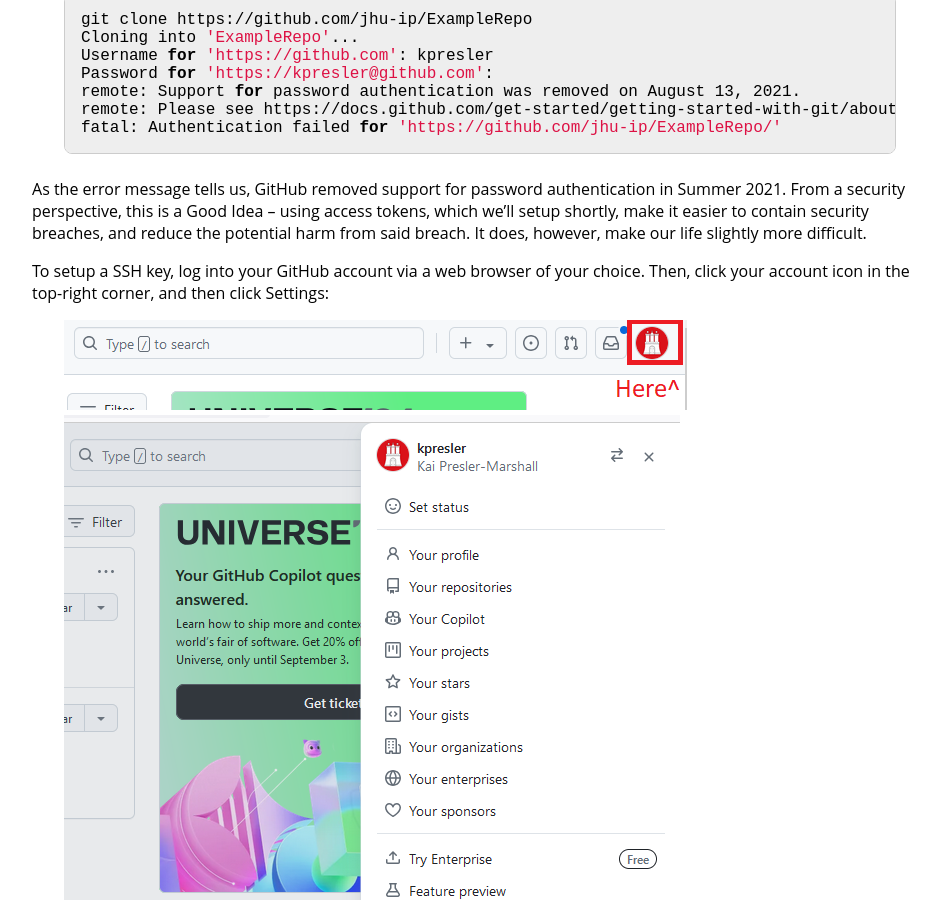
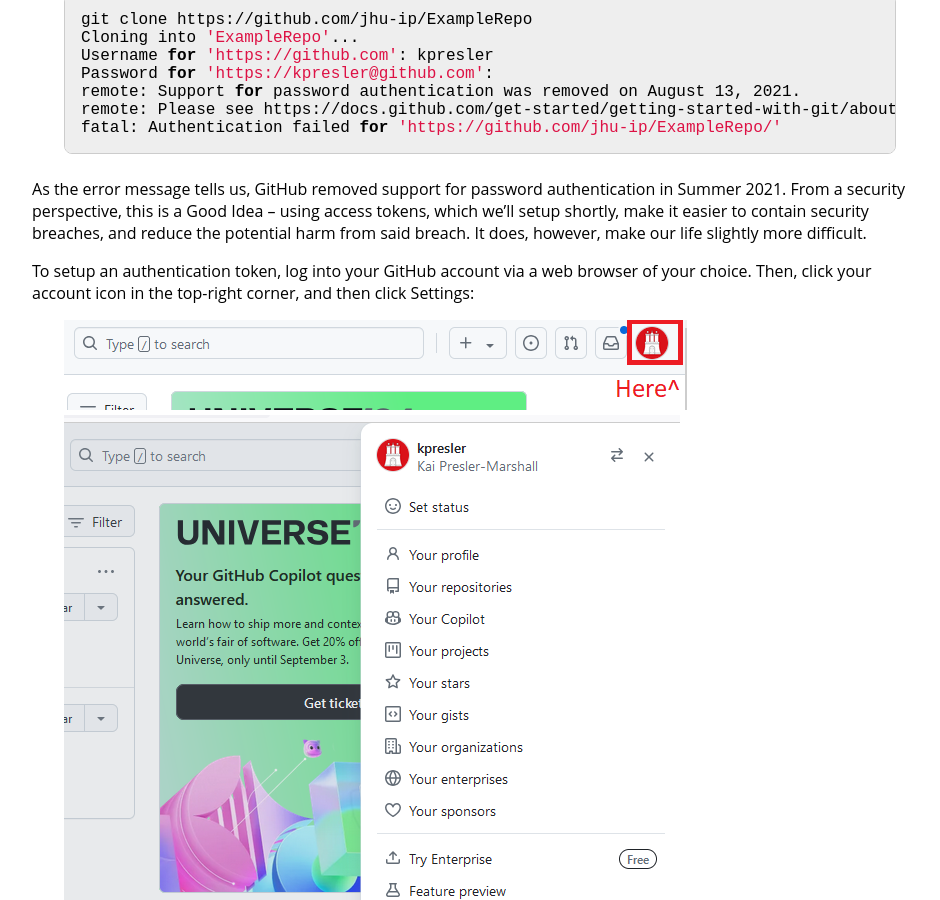
Before and after one commit to jhu-ip/cs220-f24, a Jekyll site: the page built from resources/github-ssh.md, in a window 1280 px wide and 900 px high, scrolled down 669 px. Shown: the whole window, without its empty margins (160-1100 px from the left). Built offline with Jekyll 4.4.1, drawn with Linux system fonts in a browser that asks for light colours.

Commit message:
fix typo

```diff
--- a/resources/github-ssh.md
+++ b/resources/github-ssh.md
@@ -37,7 +37,7 @@
 
 As the error message tells us, GitHub removed support for password authentication in Summer 2021.  From a security perspective, this is a Good Idea -- using access tokens, which we'll setup shortly, make it easier to contain security breaches, and reduce the potential harm from said breach.  It does, however, make our life slightly more difficult.
 
-To setup a SSH key, log into your GitHub account via a web browser of your choice.  Then, click your account icon in the top-right corner, and then click Settings:
+To setup an authentication token, log into your GitHub account via a web browser of your choice.  Then, click your account icon in the top-right corner, and then click Settings:
 
 
 <img alt="screenshot showing GitHub User Menu button" class="keep_original_size" src="img/gh-user-menu-1.png">
```
